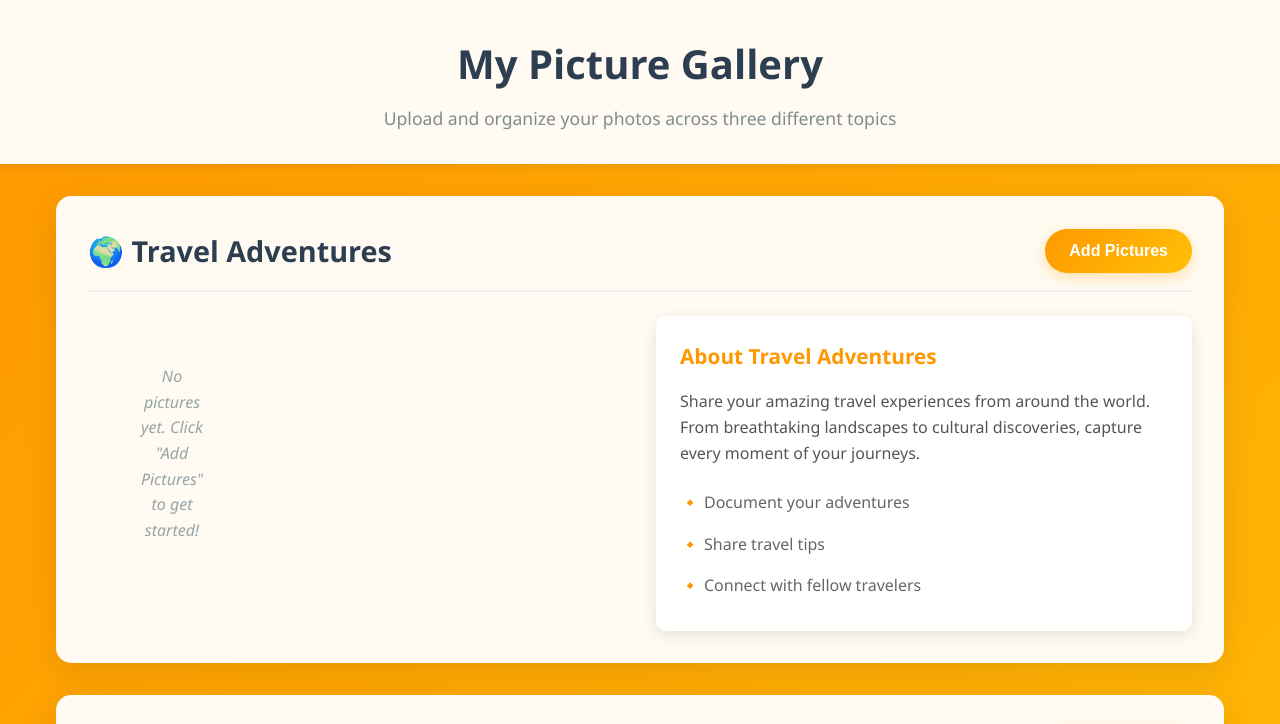
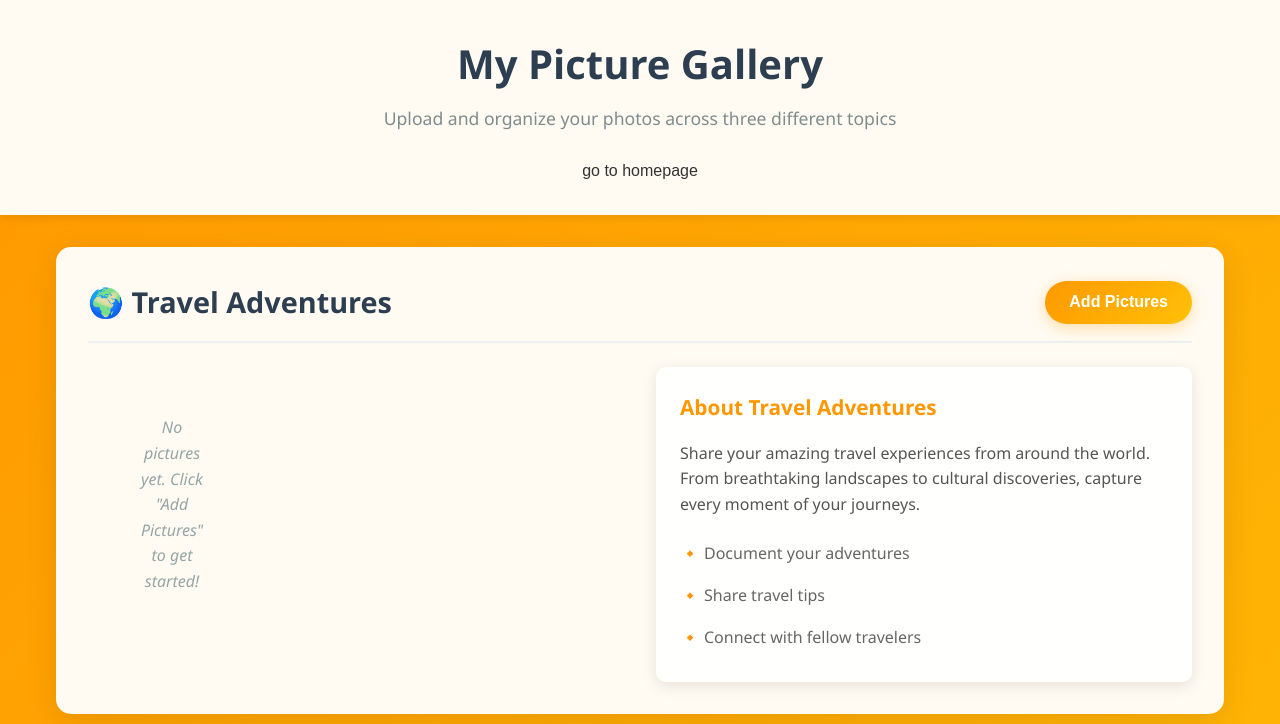
Before and after one commit to Ashby-Gwen/projectelai, a plain HTML site: page index.html in a window 1280 px wide. Shown: the top 724 px of the page. Drawn offline with Linux system fonts and the light colour scheme.

Commit message:
added homepage navigation

```diff
--- a/index.html
+++ b/index.html
@@ -9,7 +9,10 @@
 <body>
     <header>
         <h1>My Picture Gallery</h1>
-        <p>Upload and organize your photos across three different topics</p>
+        <p>Upload and organize your photos across three different topics</p> <br>
+        <a href="/home.html" style="text-decoration: none; color: inherit; cursor: pointer; font-family: sans-serif; font-weight: 500;">
+  go to homepage
+</a>
     </header>
 
     <main>
```
